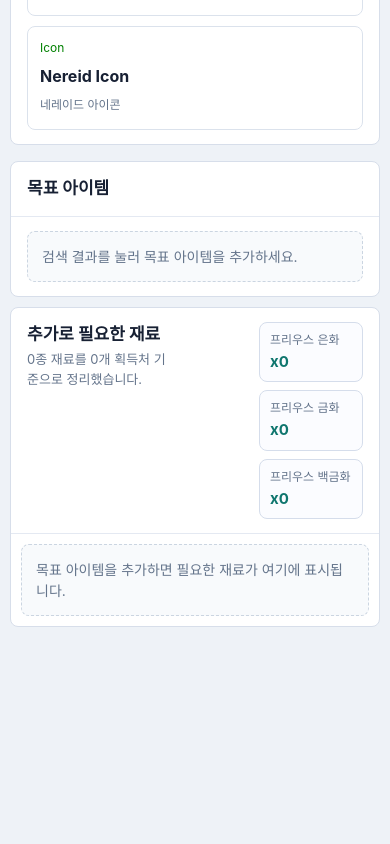
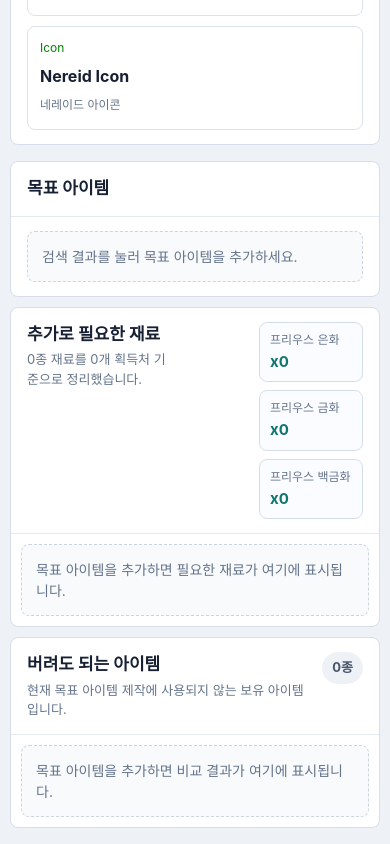
Before and after one commit to suminjin4451/twrpg-helper, a React (Vite) app: page / in a window 390 px wide. Shown: the part 9733-10577 px from the top of the page. Before the commit the page ends 10376 px from the top, so only its background shows below. Built offline with nearby package versions, Linux system fonts and the light colour scheme.

Commit message:
Add discardable inventory summary

```diff
--- a/src/main.jsx
+++ b/src/main.jsx
@@ -129,6 +129,55 @@ function calculateMissing(selected, ownedInventory) {
 
   return [...missing.entries()]
     .map(([name, count]) => ({ item: itemByName.get(name), name, count }))
+    .sort((a, b) => a.name.localeCompare(b.name));
+}
+
+function calculateConsumedInventory(selected, ownedInventory) {
+  const available = new Map(ownedInventory);
+  const consumed = new Map();
+
+  const requireItem = (name, count) => {
+    if (count <= 0) return;
+
+    const owned = available.get(name) || 0;
+    const used = Math.min(owned, count);
+    if (used > 0) {
+      available.set(name, owned - used);
+      consumed.set(name, (consumed.get(name) || 0) + used);
+    }
+
+    const needed = count - used;
+    if (needed <= 0) return;
+
+    const item = itemByName.get(name);
+    const recipe = flattenRecipe(item?.recipe);
+
+    if (!recipe.length || shouldStopDecomposing(item)) return;
+
+    for (const ingredient of recipe) {
+      requireItem(ingredient.name, ingredient.count * needed);
+    }
+  };
+
+  for (const target of selected) {
+    requireItem(target.name, target.quantity);
+  }
+
+  return consumed;
+}
+
+function calculateDiscardableItems(selected, ownedInventory) {
+  if (!selected.length) return [];
+
+  const consumed = calculateConsumedInventory(selected, ownedInventory);
+
+  return [...ownedInventory.entries()]
+    .map(([name, count]) => ({
+      item: itemByName.get(name),
+      name,
+      count: count - (consumed.get(name) || 0),
+    }))
+    .filter((entry) => entry.count > 0)
     .sort((a, b) => a.name.localeCompare(b.name));
 }
 
@@ -289,6 +338,10 @@ function App() {
   );
   const missingGroups = useMemo(() => groupMissingBySource(missingMaterials), [missingMaterials]);
   const coinSummary = useMemo(() => calculateCoinSummary(missingMaterials), [missingMaterials]);
+  const discardableItems = useMemo(
+    () => calculateDiscardableItems(selected, parsedSave.inventory),
+    [selected, parsedSave.inventory],
+  );
 
   const selectedCount = selected.reduce((sum, item) => sum + item.quantity, 0);
 
@@ -467,6 +520,33 @@ function App() {
           {!selected.length && <p className="empty">목표 아이템을 추가하면 필요한 재료가 여기에 표시됩니다.</p>}
         </div>
       </section>
+
+      <section className="panel discard-panel">
+        <div className="panel-head discard-head">
+          <div>
+            <h2>버려도 되는 아이템</h2>
+            <p>현재 목표 아이템 제작에 사용되지 않는 보유 아이템입니다.</p>
+          </div>
+          <span>{discardableItems.length}종</span>
+        </div>
+
+        <div className="discard-grid">
+          {discardableItems.map(({ name, count, item }) => (
+            <div key={name} className="discard-row">
+              <div>
+                <strong>{name}</strong>
+                <small>{item?.koreanname || item?.type || "데이터 없음"}</small>
+              </div>
+              <span>x{count}</span>
+            </div>
+          ))}
+
+          {selected.length > 0 && !discardableItems.length && (
+            <p className="empty">현재 보유 아이템이 모두 목표 제작에 사용됩니다.</p>
+          )}
+          {!selected.length && <p className="empty">목표 아이템을 추가하면 비교 결과가 여기에 표시됩니다.</p>}
+        </div>
+      </section>
     </main>
   );
 }
--- a/src/styles.css
+++ b/src/styles.css
@@ -319,23 +319,41 @@ small {
   font-weight: 700;
 }
 
-.missing-panel {
+.missing-panel,
+.discard-panel {
   min-height: auto;
   margin: 0 16px;
 }
 
-.missing-head {
+.discard-panel {
+  margin-top: 16px;
+}
+
+.missing-head,
+.discard-head {
   align-items: flex-start;
 }
 
-.missing-head > div:first-child {
+.missing-head > div:first-child,
+.discard-head > div:first-child {
   display: grid;
   gap: 3px;
 }
 
-.missing-head p {
+.missing-head p,
+.discard-head p {
   color: #64748b;
   font-size: 13px;
+}
+
+.discard-head > span {
+  flex: 0 0 auto;
+  padding: 6px 10px;
+  border-radius: 999px;
+  background: #eef2f7;
+  color: #475569;
+  font-size: 13px;
+  font-weight: 700;
 }
 
 .coin-summary {
@@ -416,6 +434,40 @@ small {
   padding: 10px;
 }
 
+.discard-grid {
+  display: grid;
+  grid-template-columns: repeat(auto-fill, minmax(260px, 1fr));
+  gap: 10px;
+  padding: 16px;
+}
+
+.discard-row {
+  display: flex;
+  align-items: flex-start;
+  justify-content: space-between;
+  gap: 12px;
+  padding: 10px 11px;
+  border: 1px solid #e4e9f2;
+  border-radius: 8px;
+  background: #fbfcff;
+  font-size: 14px;
+}
+
+.discard-row div {
+  display: grid;
+  min-width: 0;
+}
+
+.discard-row strong {
+  overflow-wrap: anywhere;
+}
+
+.discard-row span {
+  flex: 0 0 auto;
+  color: #64748b;
+  font-weight: 700;
+}
+
 .empty {
   padding: 14px;
   color: #64748b;
@@ -456,11 +508,17 @@ small {
     padding: 10px;
   }
 
-  .missing-panel {
+  .missing-panel,
+  .discard-panel {
     margin: 0 10px;
   }
 
-  .boss-grid {
+  .discard-panel {
+    margin-top: 10px;
+  }
+
+  .boss-grid,
+  .discard-grid {
     grid-template-columns: 1fr;
     padding: 10px;
   }
```
